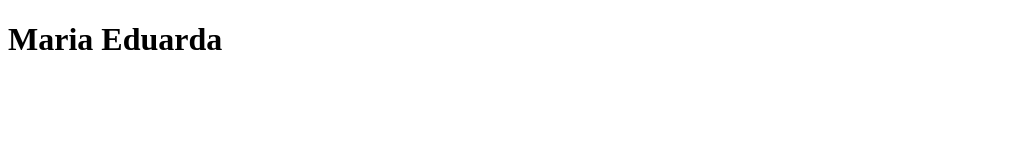
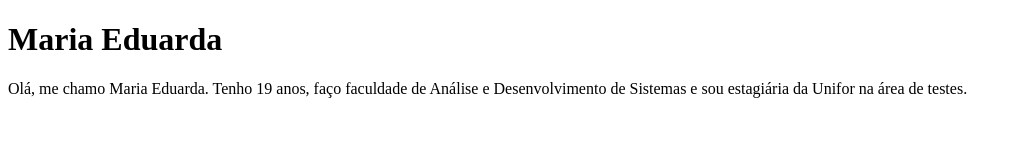
Before and after one commit to Eduardasantxs/Portifolio, a plain HTML site: page index.html in a window 1280 px wide. Shown: the whole page, without its empty margins (0-1022 px from the left). Drawn offline with Linux system fonts and the light colour scheme.

Commit message:
adicionando um paragrafo no meu index

```diff
--- a/index.html
+++ b/index.html
@@ -12,6 +12,8 @@
   <body>
 
     <h1>Maria Eduarda</h1>
+    <p>Olá, me chamo Maria Eduarda. Tenho 19 anos, faço faculdade de Análise e Desenvolvimento de
+       Sistemas e sou estagiária da Unifor na área de testes. </p>
 
   </body>
 </html>
```
